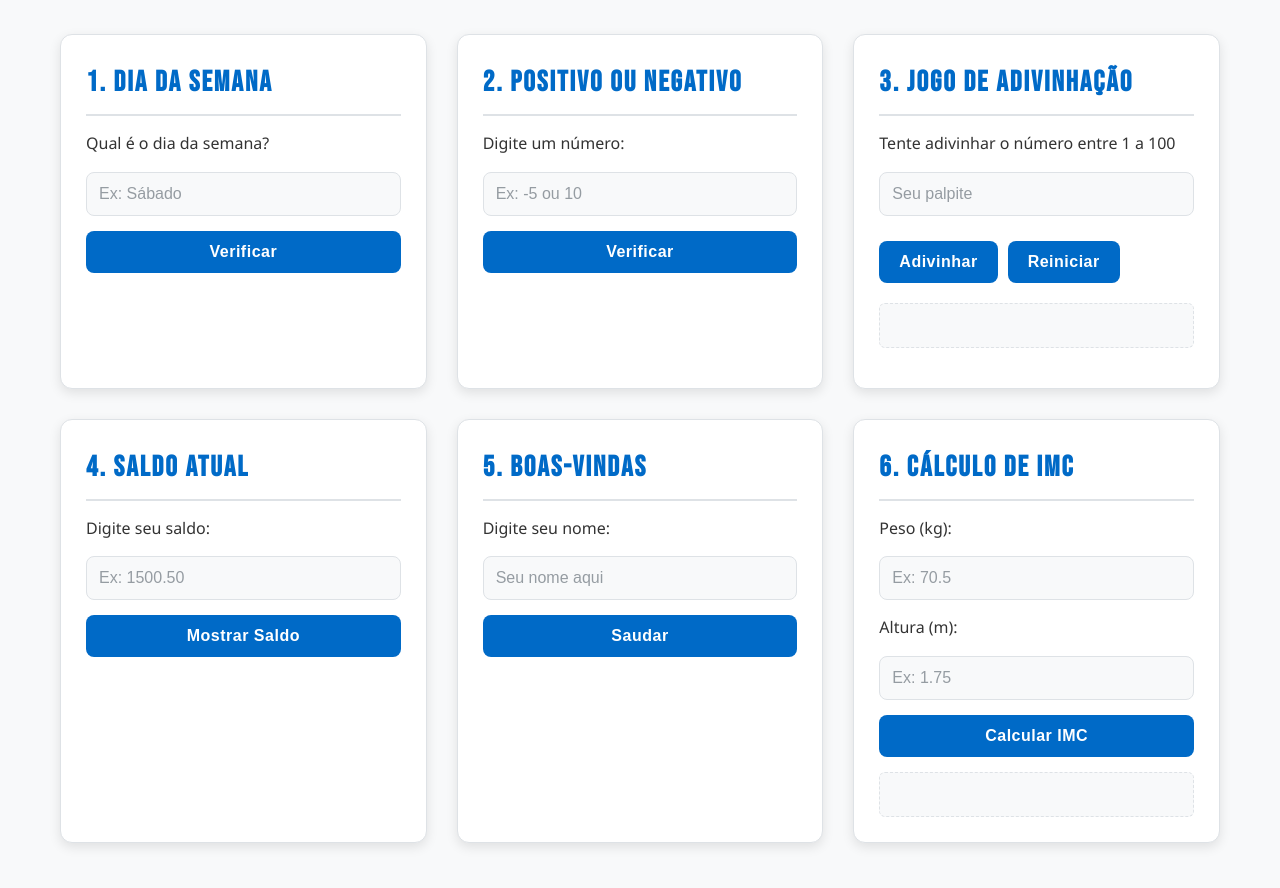
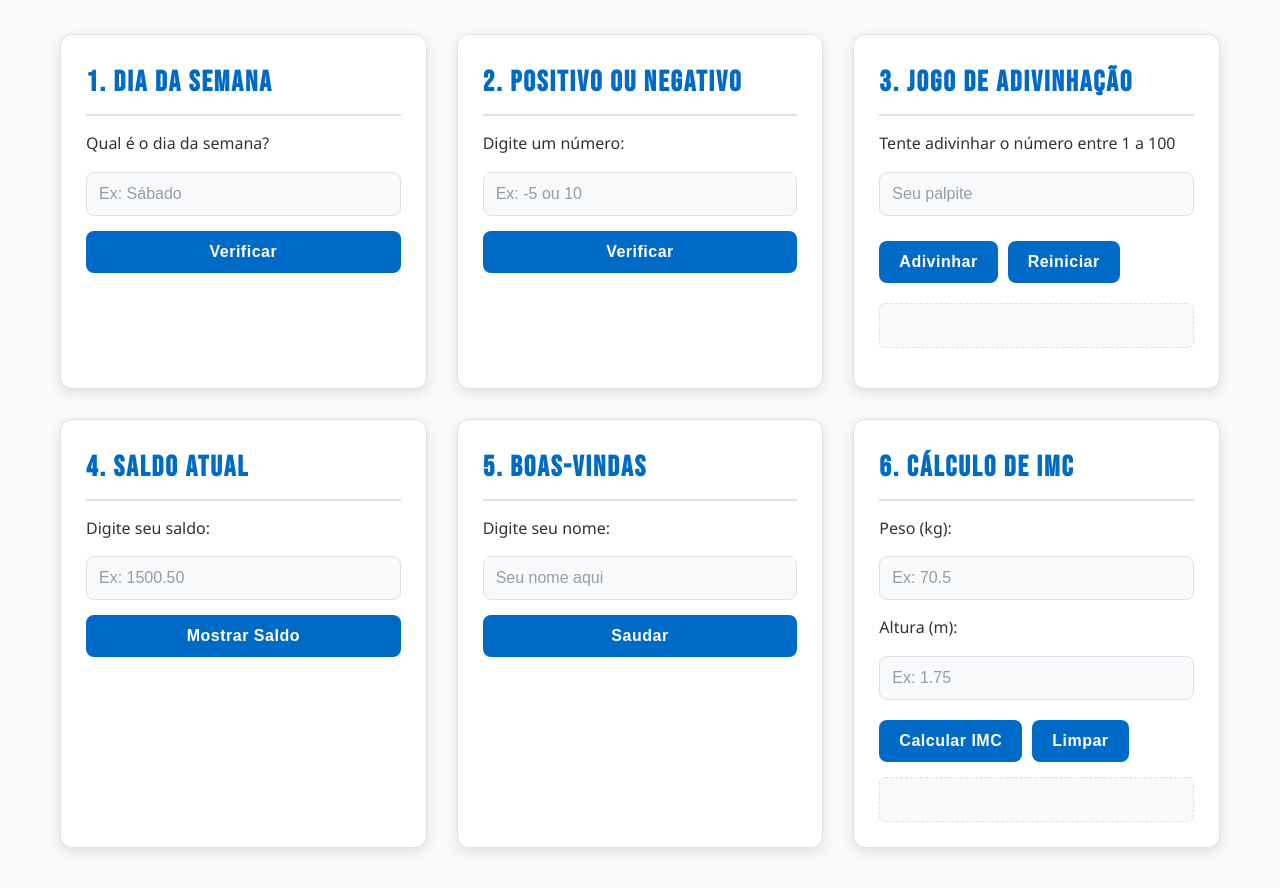
Before and after one commit to Galen986/Portf-lio-Atividade, a plain HTML site: page index.html in a window 1280 px wide. Shown: the part 87-975 px from the top of the page. Drawn offline with Linux system fonts and the light colour scheme.

Commit message:
Atualizar o index.html

```diff
--- a/index.html
+++ b/index.html
@@ -74,11 +74,14 @@
                 <label for="altura">Altura (m):</label>
                 <input type="number" id="altura" required step="0.01" placeholder="Ex: 1.75">
 
-                <button type="submit">Calcular IMC</button>
+                <div class="game-buttons" style="margin-top: 5px;">
+                    <button type="submit">Calcular IMC</button>
+                    <button type="button" onclick="limparImc()">Limpar</button>
+                </div>
             </form>
 
             <div id="imcResultado" class="message-area" style="margin-top: 15px;">
-                </div>
+            </div>
         </div>
 
     </main>
```
